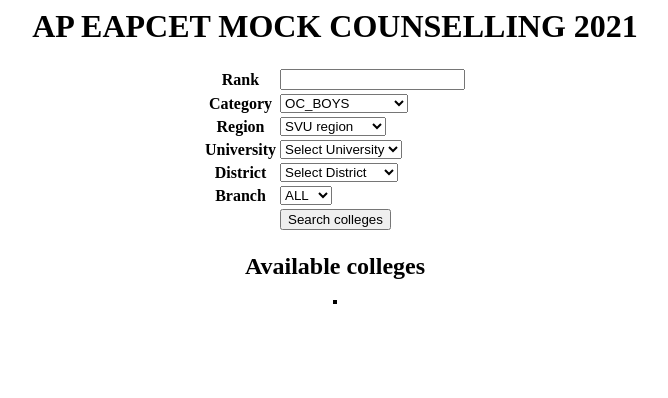
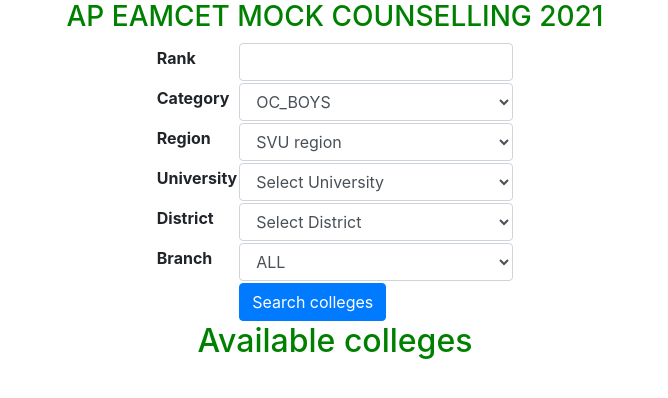
Before and after one commit to balaobireddy408/ap-eamcet-mock-counselling-21, a React app: page public/index.html in a window 1280 px wide. Shown: the whole page, without its empty margins (305-973 px from the left). Built offline with nearby package versions, Linux system fonts and the light colour scheme; files whose address does not match are found by name.

Commit message:
Update index.html

```diff
--- a/public/index.html
+++ b/public/index.html
@@ -7,13 +7,18 @@
  table {
    margin: auto;
  }
- h1, h2 {
+ h1, h2,h3 {
   text-align: center;
+  color: green;
  }
 </style>
+<link rel="stylesheet" href="https://maxcdn.bootstrapcdn.com/bootstrap/4.5.2/css/bootstrap.min.css">
+<script src="https://ajax.googleapis.com/ajax/libs/jquery/3.5.1/jquery.min.js"></script>
+<script src="https://cdnjs.cloudflare.com/ajax/libs/popper.js/1.16.0/umd/popper.min.js"></script>
+<script src="https://maxcdn.bootstrapcdn.com/bootstrap/4.5.2/js/bootstrap.min.js"></script>
 </head>
 <body>
- <h1> AP EAPCET MOCK COUNSELLING 2021 </h1>
+ <h3> AP EAMCET MOCK COUNSELLING 2021 </h3>
  <section>
   <table class="selections">
     <tr>
@@ -21,7 +26,7 @@
     	<label for="rank">Rank <label>
       </th>
       <td>
-         <input id="rank" name="rank" type="number" min="1"  value="">
+         <input id="rank" class='form-control' name="rank" type="number" min="1"  value="">
       </td>
     </tr>
     <tr>
@@ -29,7 +34,7 @@
     	<label for="category">Category<label>
       </th>
       <td>
-        <select id="category" name="category">
+        <select id="category" class='form-control' name="category">
 
 			<option value="OC_BOYS">OC_BOYS</option>
 			<option value="OC_GIRLS">OC_GIRLS</option>
@@ -57,7 +62,7 @@
     	<label for="region">Region <label>
       </th>
       <td>
-        <select id="region" name="region">
+        <select id="region" class='form-control' name="region">
           <option value="">ALL Regions</option>
           <option value="AU">Andhra region</option>
           <option value="SVU" selected>SVU region</option>
@@ -70,7 +75,7 @@
     	<label for="university"> University<label>
       </th>
       <td>
-        <select id="university" name="university">
+        <select id="university" class='form-control' name="university">
        		<option value="">Select University</option>
             <option value="JNTUK">JNTUK </option>
 			<option value="AKNU">AKNU </option>
@@ -92,7 +97,7 @@
     	<label for="district">District <label>
       </th>
       <td>
-        <select id="district" name="district">
+        <select id="district" class='form-control' name="district">
             <option value="">Select District </option>
          	<option value="EG">East Goodavari </option>
 			<option value="GTR"> Gunter</option>
@@ -115,7 +120,7 @@
     	<label for="branch"> Branch <label>
       </th>
       <td>
-        <select id="branch" name="branch">
+        <select id="branch" class='form-control' name="branch">
            <option value="">ALL</option>
  			<option value="CIV">CIV</option>
  			<option value="CSE">CSE</option>
@@ -158,7 +163,7 @@
 
       </th>
       <td>
-        <button onClick="findColleges()"> Search colleges</button>
+        <button class="btn btn-primary" onClick="findColleges()"> Search colleges</button>
       </td>
    <table>
 
```
